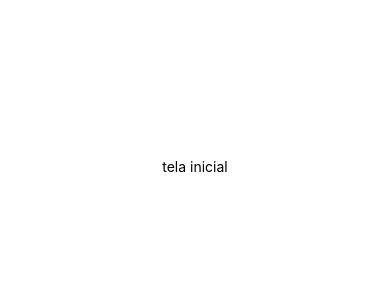
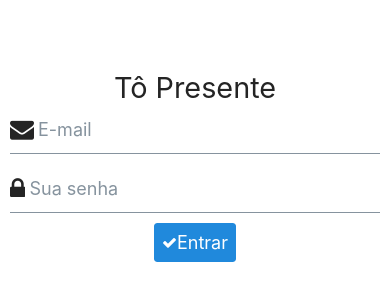
Before and after one commit to RodrigoSouzza/Project-To-Presente, a React Native app in the folder App/: screen / in a window 390 px wide. Shown: the part 256-556 px from the top of the page. Built offline with nearby package versions, Linux system fonts and the light colour scheme.

Commit message:
criacao de tela de login exemplo

```diff
--- a/App/App.js
+++ b/App/App.js
@@ -1,10 +1,46 @@
-import { Text, View } from 'react-native';
+import React, { useState } from 'react';
+import { View } from 'react-native';
+import { Button, Input, Text} from 'react-native-elements';
+import Icon from 'react-native-vector-icons/FontAwesome';
 import styles from './styles/mainStyle';
 
 export default function App() {
+
+  const [email, setEmail] = useState(null)
+  const[password, setPassword] = useState(null)
+
+  const entrar = () => {
+    console.log("entrou")
+    console.log(email)
+    console.log(password)
+  }
+
   return (
     <View style={styles.container}>
-      <Text>tela inicial</Text>
+      <Text h3>Tô Presente</Text>
+      <Input
+      placeholder="E-mail"
+      leftIcon={{type: 'font-awesome', name: 'envelope'}}
+      onChangeText={value => setEmail(value)}
+      keyboardType="email-address"
+      />
+      <Input
+      placeholder="Sua senha"
+      leftIcon={{type: 'font-awesome', name: 'lock'}}
+      onChangeText={value => setPassword(value)}
+      secureTextEntry={true}
+      />
+      <Button
+      icon={
+        <Icon
+        name="check"
+        size={15}
+        color="white"
+        />
+      }
+      title="Entrar"
+      onPress={() => entrar()}
+      />
     </View>
   );
 }
```
